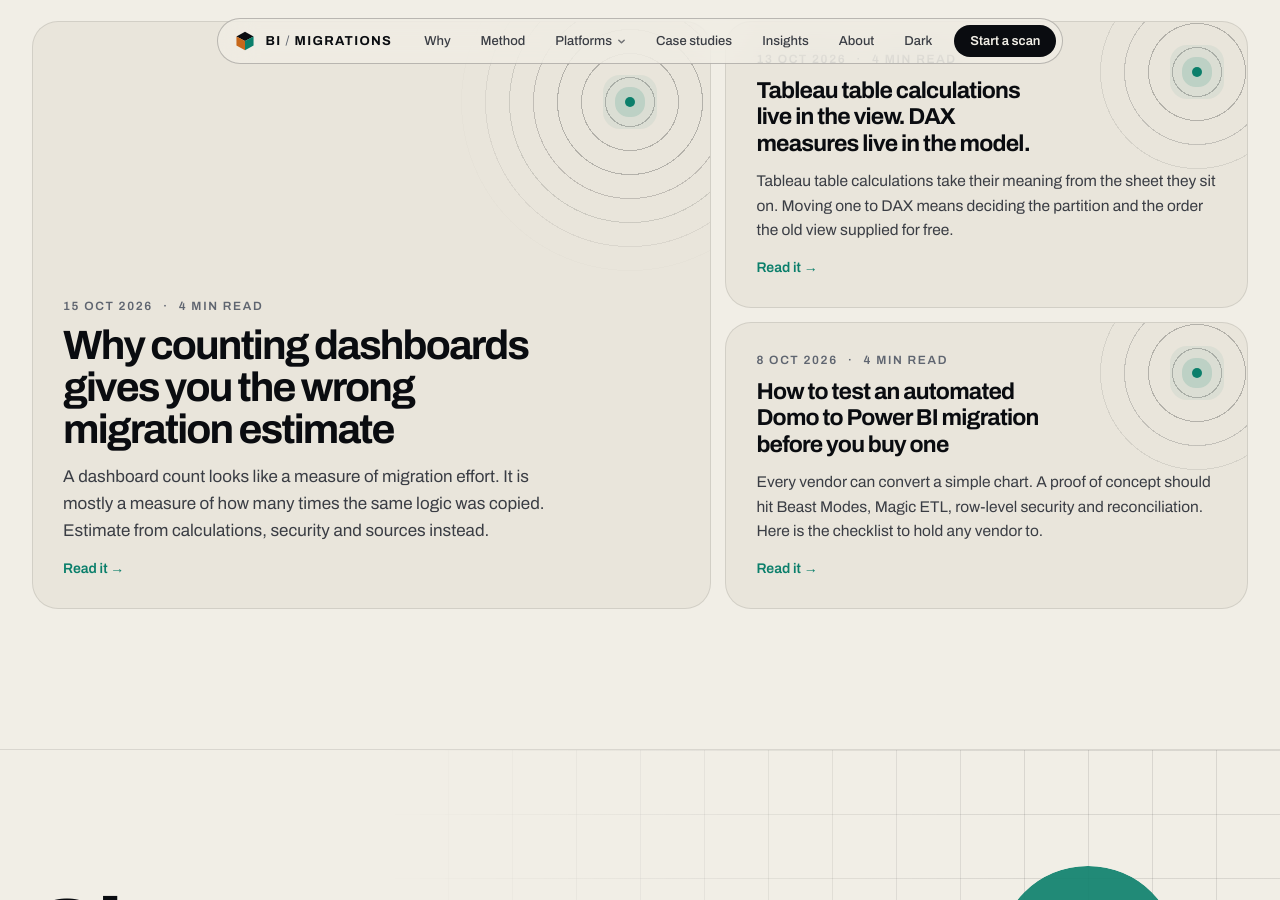
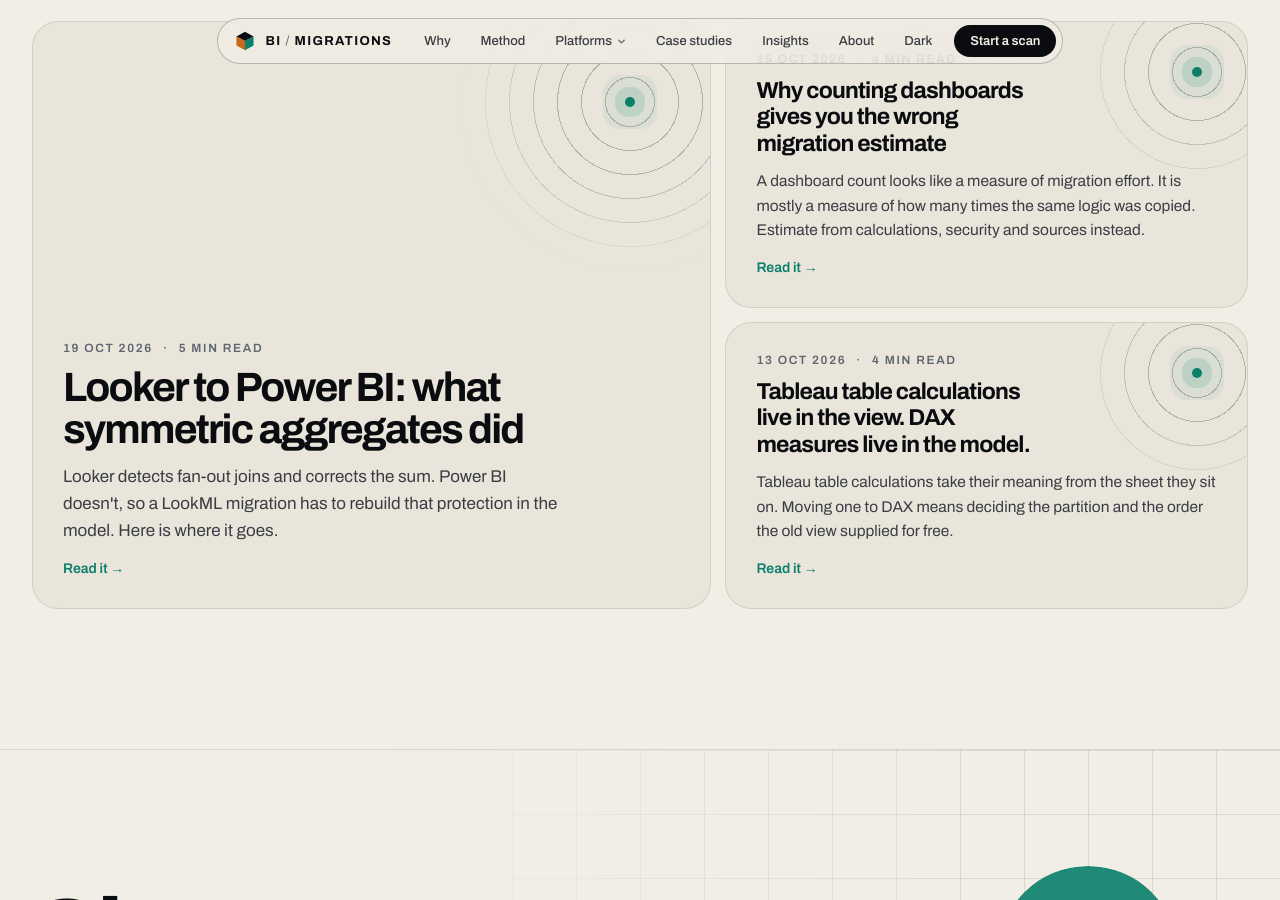
Before and after one commit to BIMigrations/www, a Jekyll site: the page built from index.html, in a window 1280 px wide and 900 px high, scrolled down 6214 px. Built offline with Jekyll 4.4.1, drawn with Linux system fonts in a browser that asks for light colours; some web fonts are replaced; some of the changed lines change nothing that is shown.

Commit message:
Publish "Looker to Power BI: what symmetric aggregates did", link from Looker guide

```diff
--- a/_guides/looker-to-power-bi.md
+++ b/_guides/looker-to-power-bi.md
@@ -33,7 +33,7 @@
 
 ### Symmetric aggregates
 
-Looker automatically protects measures from double-counting when joins fan out. Power BI doesn't. Relationships and grain must be modeled so that measures aggregate correctly, and parity tests confirm they do.
+Looker automatically protects measures from double-counting when joins fan out. Power BI doesn't. Relationships and grain must be modeled so that measures aggregate correctly, and parity tests confirm they do. The long version, with where the protection goes in the model, is in [what symmetric aggregates did](/insights/looker-symmetric-aggregates/).
 
 ### Liquid templating
 
--- /dev/null
+++ b/_posts/2026-10-19-looker-symmetric-aggregates.md
@@ -0,0 +1,51 @@
+---
+title: "Looker to Power BI: what symmetric aggregates did"
+heading: "Looker did the <em>fan-out</em> math for you."
+description: "Looker detects fan-out joins and corrects the sum. Power BI doesn't, so a LookML migration has to rebuild that protection in the model. Here is where it goes."
+author: amy-loomis
+image: /assets/img/og/looker-symmetric-aggregates.png
+---
+
+Here is a sum that is wrong in a way nobody sees. An `orders` table has one row per order and a `total` column. An `order_items` table has one row per line. Join them, group by anything on the items side, and sum `total`. Every order is now repeated once per line item, so every order is counted that many times.
+
+Looker's own documentation uses exactly this case. In its example, the naive join returns 223.44 where the correct figure is 124.84. The documentation notes that an analyst can make that mistake without realizing it. In Looker, they mostly can't. That protection has a name, symmetric aggregates, and it is the thing most Looker to Power BI plans forget they are about to lose.
+
+## What Looker was *doing*
+
+Looker hashes each row's primary key into a large unique number, then uses `SUM DISTINCT` so each parent row is counted once. The pattern, as the documentation gives it, is `SUM(DISTINCT big_unique_number + total) - SUM(DISTINCT big_unique_number)`. It only does this when it detects a join that fans out. Otherwise it writes the plain sum.
+
+Two things have to be true for that to work, and both live in LookML. The join has to declare its `relationship` correctly. Looker's reference says it is important to define the type properly so Looker can calculate accurate measures, and the default is `many_to_one`. And the view has to declare a primary key that really is unique, because the documentation says symmetric aggregates depend on one.
+
+Notice what that gives a business user. Any measure from any view can be dragged next to any dimension from any joined view, and the answer holds. The person building the Look never has to know which table is the "one" side.
+
+## What Power BI asks *instead*
+
+Power BI has no query-time rescue. A model relationship, in Microsoft's description, propagates filters from one table to another. That's all it does. The "one" side is a column with unique values, the "many" side can repeat, and filters flow from one to many by default. Microsoft recommends star schema: fact tables in the middle, dimension tables around them.
+
+So the protection moves from the query to the model's shape. An `orders.total` measure is safe only if the model has a place for it where nothing fans it out. Reproduce the Looker explore as two related tables, orders on the "one" side and order items on the "many" side, and a slicer on an item attribute will not filter the sum of order totals at all, because filters travel from the "one" side to the "many" side and not back. Turn on bi-directional filtering and it will filter. Microsoft's guidance is to use that only where needed, and it warns about performance and about ambiguous filter paths.
+
+Neither outcome is wrong. Each is a different answer to a question the Looker user never had to ask: at what grain does this number live?
+
+## Where the migration *drops* it
+
+A translation that goes view to table, dimension to column, measure to DAX measure, explore to relationships will produce a model that loads and a report that renders. The explore that joined two tables at different grains turns into one relationship with a direction. Nothing marks that as a decision.
+
+Quiet failures cluster in three places.
+
+**Measures on the one side, read by many-side dimensions.** Order totals, account balances, anything that lives on the parent. Count these first. They are the cases symmetric aggregates were silently fixing.
+
+**Primary keys that were never really unique.** Looker's protection hangs on a declared key. If two rows share one, the distinct sum counts them once, and the figure comes out low without an error. Power BI treats the same fault differently: Microsoft says that if a refresh tries to load duplicates into a "one" side column, the whole refresh fails. The Looker version is quiet and the Power BI version is loud. Moving between them can surface data problems that were always there, which is useful, but you want to meet them in testing rather than on a Monday.
+
+**Relationships that don't enforce anything.** Microsoft is explicit that model relationships don't enforce data integrity. A fact row with no matching dimension row shows up under a blank member in the report. Check every grouped report for a blank row before you call a total a match.
+
+## Do this before you model anything
+
+List every explore that joins more than one view, and write down the grain of each view next to the declared `relationship`. Wherever grains differ, list the measures that sit on the coarser view. That list is your fan-out inventory.
+
+For each item, make the decision on purpose. Move the measure to its own fact table at its own grain, relate it to shared dimensions, and let the report combine them. Or restate it at the finer grain, if the business meaning allows. Or allow bi-directional filtering and accept what it costs. Write the choice into the model's documentation, so the next person doesn't find it by accident.
+
+Then test the way the numbers will be used. Take the same grouped results from a Looker explore and from the Power BI model, for the same slices, and compare them cell by cell. A grand total that matches proves little here, since fan-out errors show up as soon as you group by something on the many side. That is the argument in [proving parity after a BI migration](/insights/proving-parity/), and the same discipline applies to the calculation differences in [Tableau table calculations](/insights/tableau-table-calculations-live-in-the-view/).
+
+## The part that isn't in the *code*
+
+LookML is code, so it reads well. It still doesn't say why a join was written the way it was, or which numbers people trusted because Looker was quietly correcting them. Our [Looker to Power BI guide](/migration-guides/looker-to-power-bi/) maps the concepts and lists symmetric aggregates as a care point, and the [Looker platform page](/platforms/looker/) describes what we read from a LookML estate. If you are sizing a move, an [estate assessment](/services/estate-assessment/) is where the fan-out inventory gets built, alongside a count of what anyone actually opens. The same sheet-by-sheet testing sits behind our [Tableau to Power BI migration](/tableau-to-power-bi/) work. Start with the joins. The measures will tell you which ones mattered.
```
